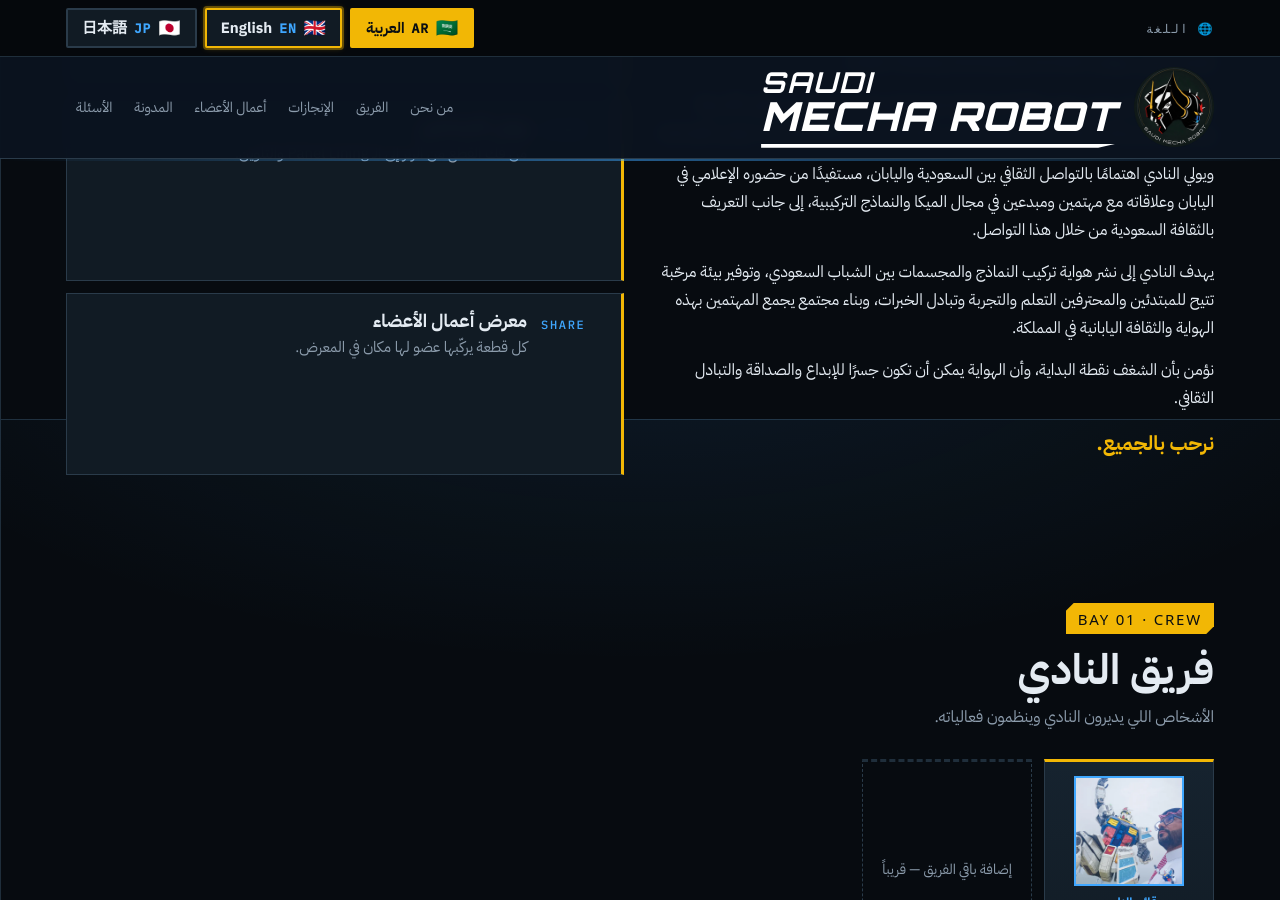
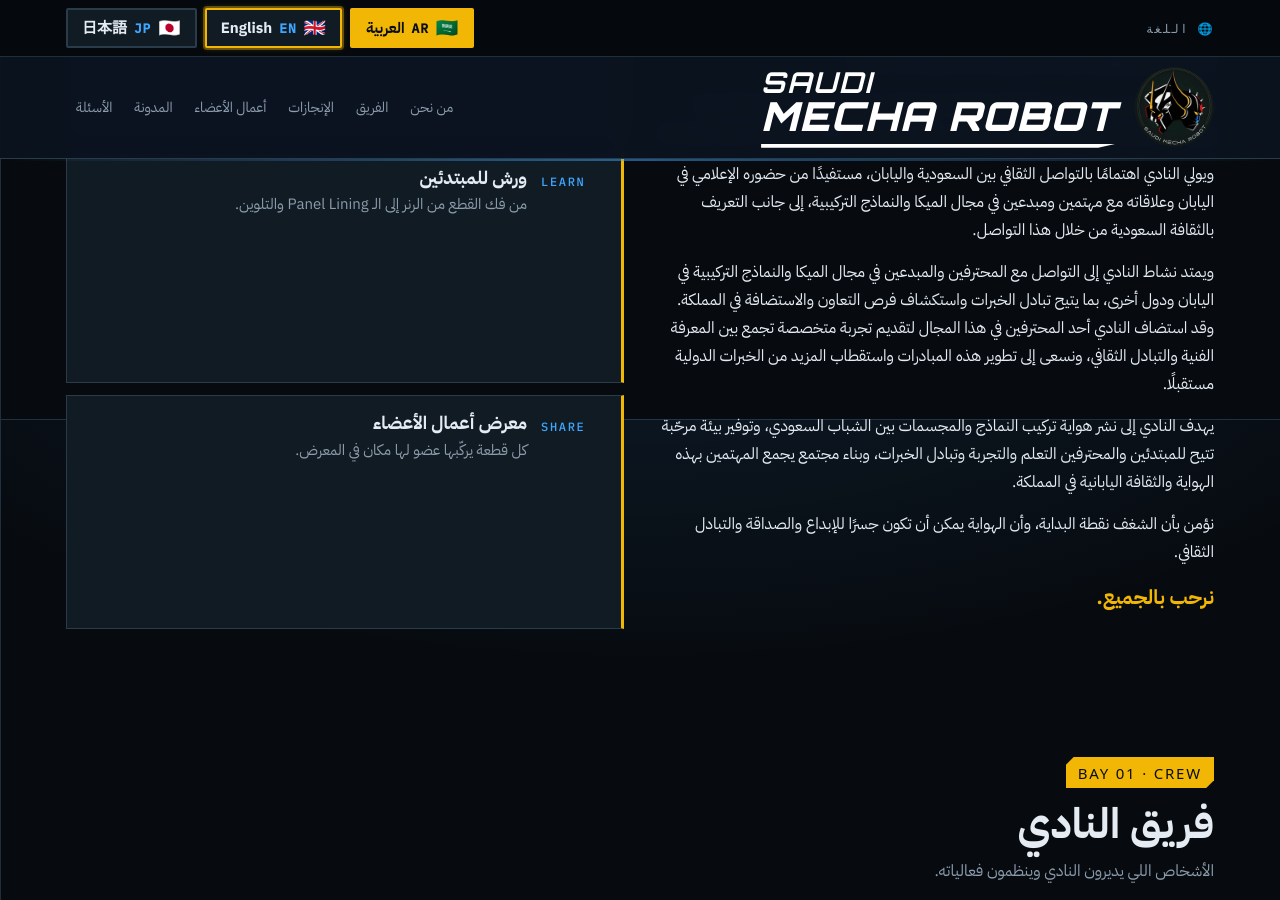
Before and after one commit to SaudiMechaRobot/SaudiMechaRobot.github.io, a Jekyll site: the page built from index.html, in a window 1280 px wide and 900 px high, scrolled down 1381 px. Built offline with Jekyll 4.4.1, drawn with Linux system fonts in a browser that asks for light colours; some web fonts are replaced.

Commit message:
Add files via upload

```diff
--- a/_data/i18n.yml
+++ b/_data/i18n.yml
@@ -63,6 +63,7 @@ ar:
   - تأسس Saudi Mecha Robot في الرياض عام 2024، وهو نادٍ معتمد من برنامج جودة الحياة، يُعنى بالنماذج التركيبية والمجسمات المستوحاة من الأنمي والمانجا والألعاب الإلكترونية، مع اهتمام خاص بعوالم Gundam وGrendizer وSuper Robot.
   - يعمل النادي على تعزيز حضور ثقافة الميكا والنماذج التركيبية في المملكة، من خلال الأنشطة وورش العمل وتبادل الخبرات، بما يتيح للمهتمين اكتشاف هذه الثقافة وممارسة جوانبها الإبداعية.
   - ويولي النادي اهتمامًا بالتواصل الثقافي بين السعودية واليابان، مستفيدًا من حضوره الإعلامي في اليابان وعلاقاته مع مهتمين ومبدعين في مجال الميكا والنماذج التركيبية، إلى جانب التعريف بالثقافة السعودية من خلال هذا التواصل.
+  - ويمتد نشاط النادي إلى التواصل مع المحترفين والمبدعين في مجال الميكا والنماذج التركيبية في اليابان ودول أخرى، بما يتيح تبادل الخبرات واستكشاف فرص التعاون والاستضافة في المملكة. وقد استضاف النادي أحد المحترفين في هذا المجال لتقديم تجربة متخصصة تجمع بين المعرفة الفنية والتبادل الثقافي، ونسعى إلى تطوير هذه المبادرات واستقطاب المزيد من الخبرات الدولية مستقبلًا.
   - يهدف النادي إلى نشر هواية تركيب النماذج والمجسمات بين الشباب السعودي، وتوفير بيئة مرحّبة تتيح للمبتدئين والمحترفين التعلم والتجربة وتبادل الخبرات، وبناء مجتمع يجمع المهتمين بهذه الهواية والثقافة اليابانية في المملكة.
   - نؤمن بأن الشغف نقطة البداية، وأن الهواية يمكن أن تكون جسرًا للإبداع والصداقة والتبادل الثقافي.
   - نرحب بالجميع.
```
